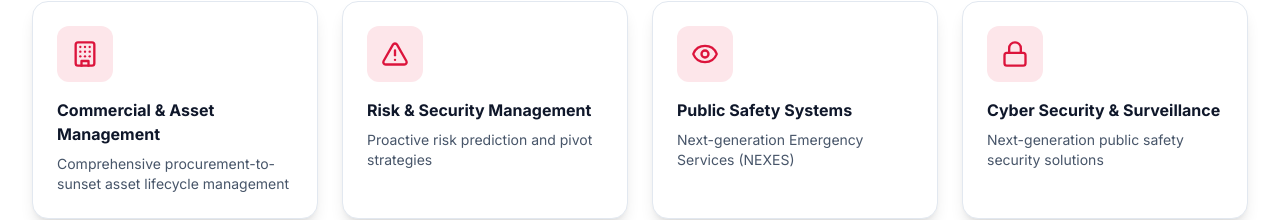
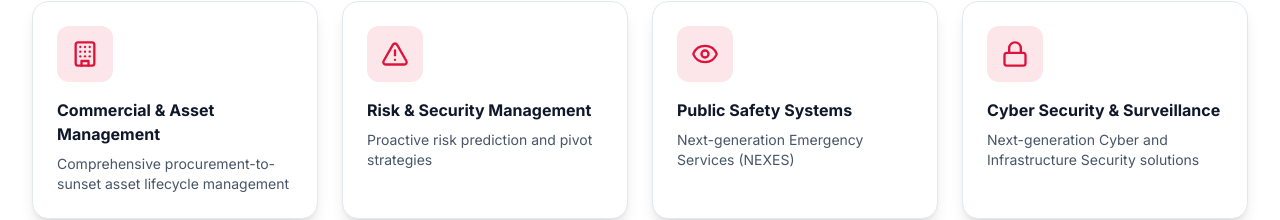
Before and after one commit to gsagecom/crimson, a Next.js app: page / in a window 1280 px wide. Shown: the part 1293-1513 px from the top of the page. Built offline with nearby package versions, Linux system fonts and the light colour scheme.

Commit message:
Update description for Cyber Security industry

```diff
--- a/src/app/page.tsx
+++ b/src/app/page.tsx
@@ -55,7 +55,7 @@
   {
     icon: Lock,
     title: "Cyber Security & Surveillance",
-    description: "Next-generation public safety security solutions",
+    description: "Next-generation Cyber and Infrastructure Security solutions",
   },
 ];
 
```
